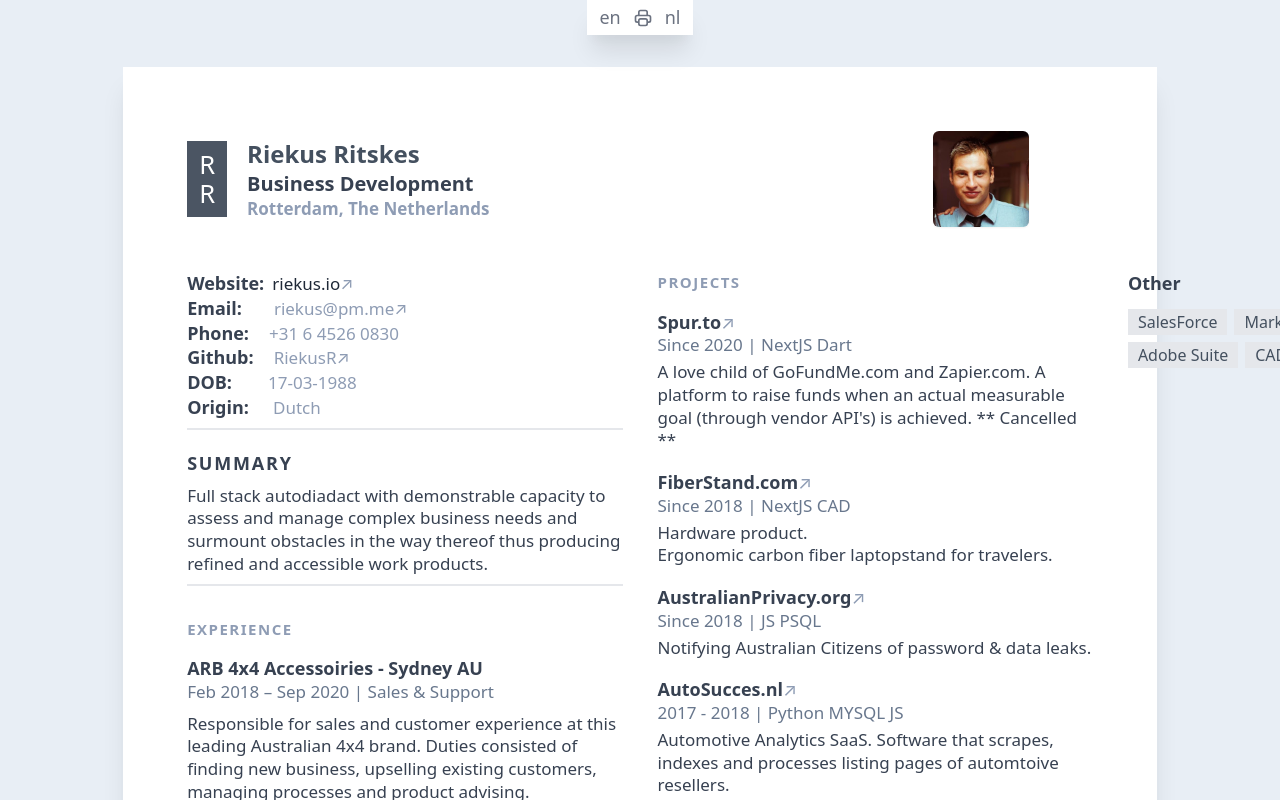
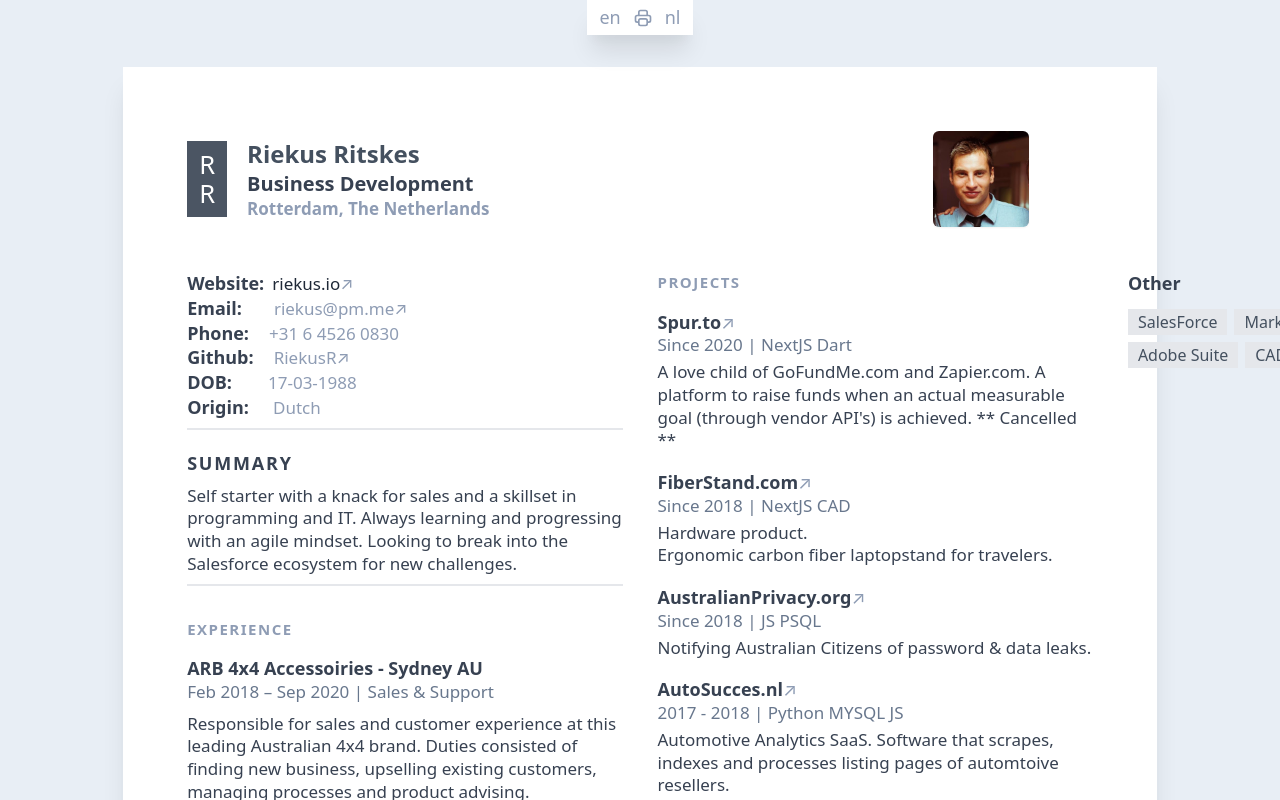
Before and after one commit to riekusr/duo-language-resume, a Next.js app: page / in a window 1280 px wide. Shown: the top 800 px of the page. Built offline with nearby package versions, Linux system fonts and the light colour scheme.

Commit message:
updated summary

```diff
--- a/pages/index.js
+++ b/pages/index.js
@@ -24,7 +24,7 @@ export default function Home() {
 				<main class='font-firago hyphens-manual bg-gray-250 print:bg-white pb-12 print:pb-0 '>
 					{/* <!-- Language and Print Buttons --> */}
 					<section class='flex flex-row justify-center pb-8 print:pb-0 print:hidden'>
-						<div class='flex flex-row justify-between items-center bg-white text-lg text-gray-500 shadow-xl'>
+						<div class='flex flex-row justify-between items-center bg-white text-lg text-gray-550 shadow-xl'>
 							<a href='#'>
 								<div class=' px-3 py-1 font-medium'> en </div>
 							</a>
@@ -164,10 +164,14 @@ export default function Home() {
 
 									<section class='mb-2 break-inside-avoid'>
 										<p class='mt-2 leading-normal text-gray-700 text-md'>
-											Full stack autodiadact with demonstrable capacity to
+											{/* Full stack autodiadact with demonstrable capacity to
 											assess and manage complex business needs and surmount
 											obstacles in the way thereof thus producing refined and
-											accessible work products.
+											accessible work products. */}
+											Self starter with a knack for sales and a skillset in
+											programming and IT. Always learning and progressing with
+											an agile mindset. Looking to break into the Salesforce
+											ecosystem for new challenges.
 										</p>
 									</section>
 								</div>
@@ -244,7 +248,7 @@ export default function Home() {
 
 							<section class='mt-8 first:mt-0'>
 								{/* <!-- To keep in the same column --> */}
-								<div class='border-b-2 md:border-none break-inside-avoid'>
+								<div class='border-b-2 md:border-none print:border-none break-inside-avoid'>
 									<h2 class='mb-4 font-bold tracking-widest  text-sm2 text-gray-550 print:font-normal'>
 										EDUCATION
 									</h2>
@@ -517,42 +521,6 @@ export default function Home() {
 									</div>
 								</section>
 							</section>
-
-							{/* <section class='mt-8 first:mt-0'> */}
-							{/* <!-- To keep in the same column --> */}
-							{/* <div class='break-inside-avoid'>
-									<h2 class='mb-4 font-bold tracking-widest  text-sm2 text-gray-550 print:font-normal'>
-										CONTACT
-									</h2>
-
-									<section class='mb-4.5 break-inside-avoid'>
-										<ul class='list-inside pr-7'>
-											<li class='mt-1.5 leading-normal text-gray-700 text-md'>
-												<a href='//webpraktikos.com' class='group'>
-													webpraktikos.com
-													<span class='inline-block font-normal transition duration-100 ease-in  text-gray-550 print:text-black group-hover:text-gray-700'>
-														↗
-													</span>
-												</a>
-											</li>
-											<li class='mt-1.5 leading-normal text-gray-700 text-md'>
-												<a href='//twitter.com/webpraktikos' class='group'>
-													twitter.com/webpraktikos
-													<span class='inline-block font-normal transition duration-100 ease-in  text-gray-550 print:text-black group-hover:text-gray-700'>
-														↗
-													</span>
-												</a>
-											</li>
-											<li class='mt-1.5 leading-normal text-gray-700 text-md'>
-												1020 Wien, Austria
-											</li>
-											<li class='mt-1.5 leading-normal text-gray-700 text-md'>
-												hi@webpraktikos.com
-											</li>
-										</ul>
-									</section>
-								</div>
-							</section> */}
 						</div>
 						{/* <!-- end Column --> */}
 					</div>
```
